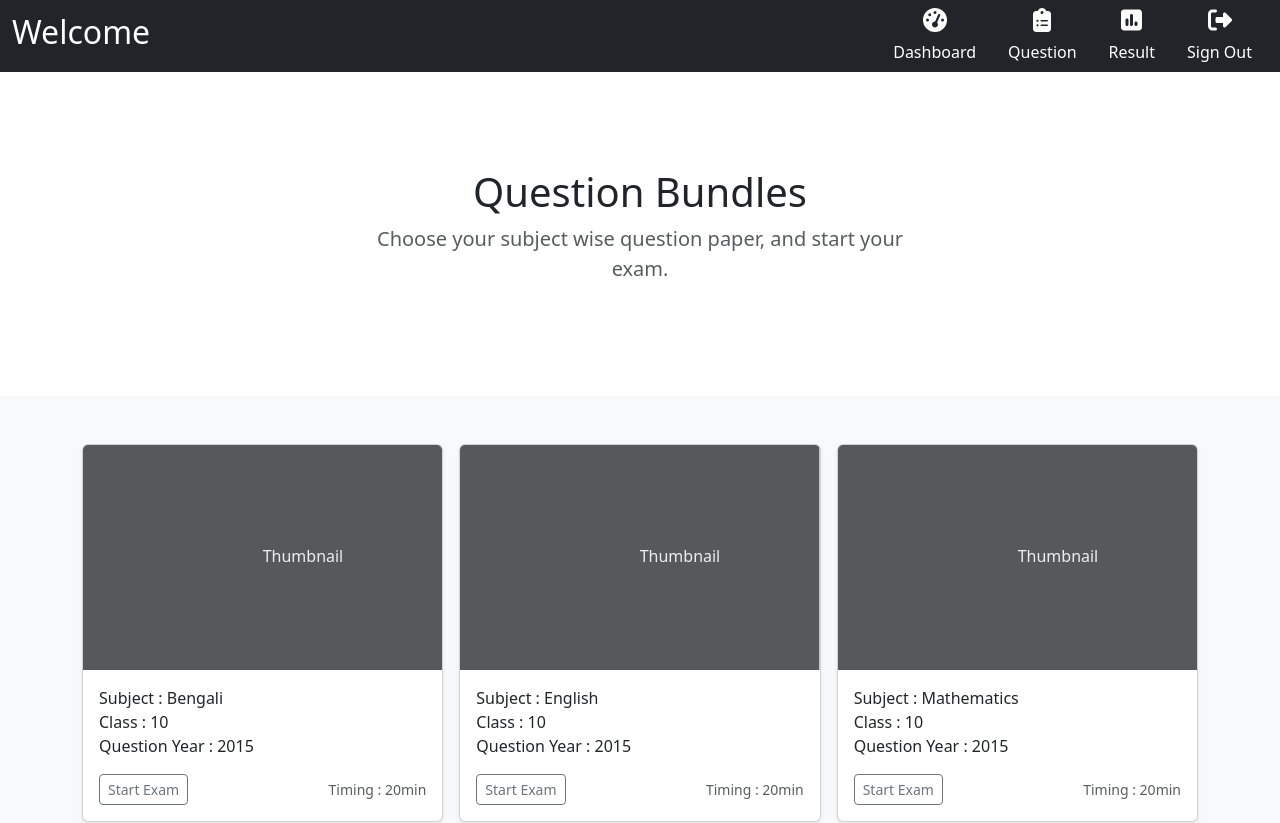
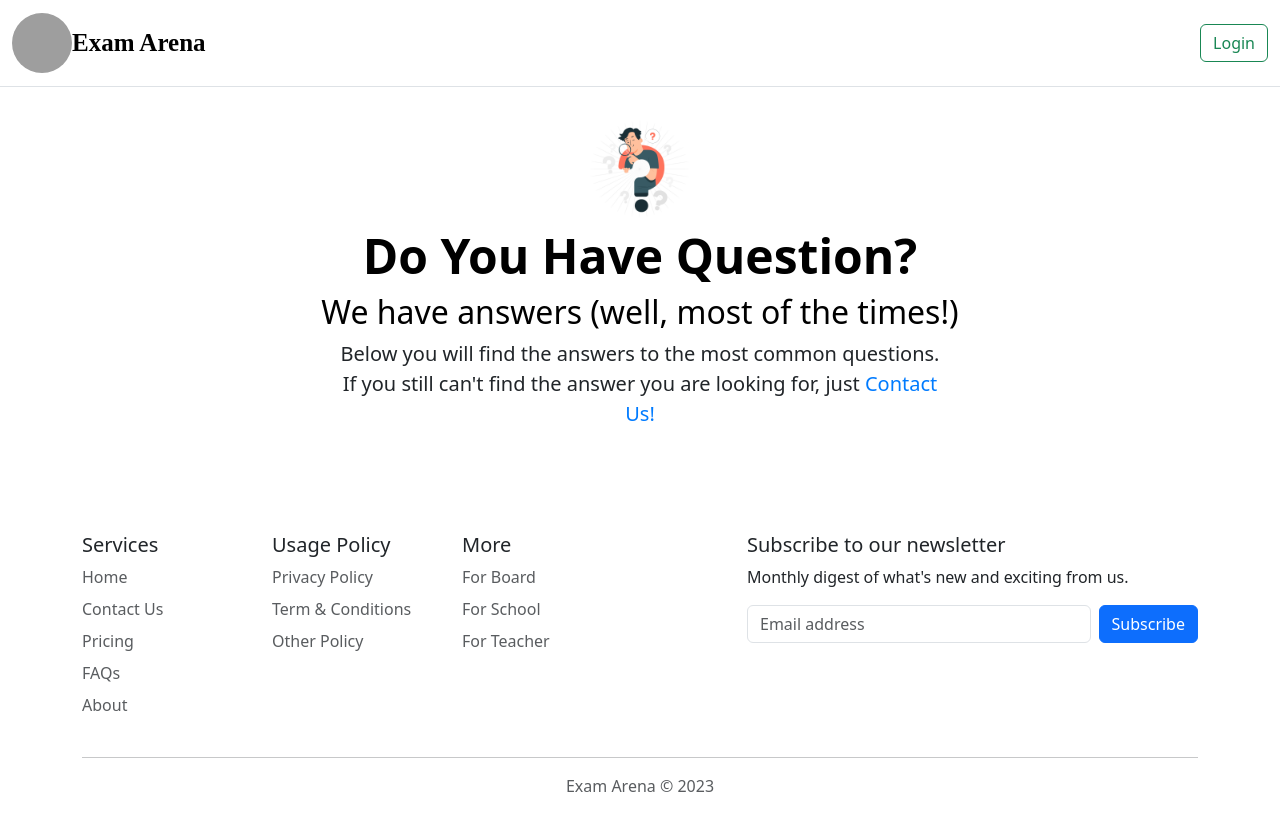
Before and after one commit to DeveloperSayantan/Online_Examination_Portal-FrontEnd, an Angular app: page /faqs in a window 1280 px wide. Shown: the top 823 px of the page. Built offline with nearby package versions, Linux system fonts and the light colour scheme; grey boxes are pictures that could not be loaded.

Commit message:
Update app.component.html

```diff
--- a/src/app/app.component.html
+++ b/src/app/app.component.html
@@ -1,3 +1 @@
-<!-- <router-outlet></router-outlet> -->
-
-<app-dashboard></app-dashboard>
+<router-outlet></router-outlet>
```
